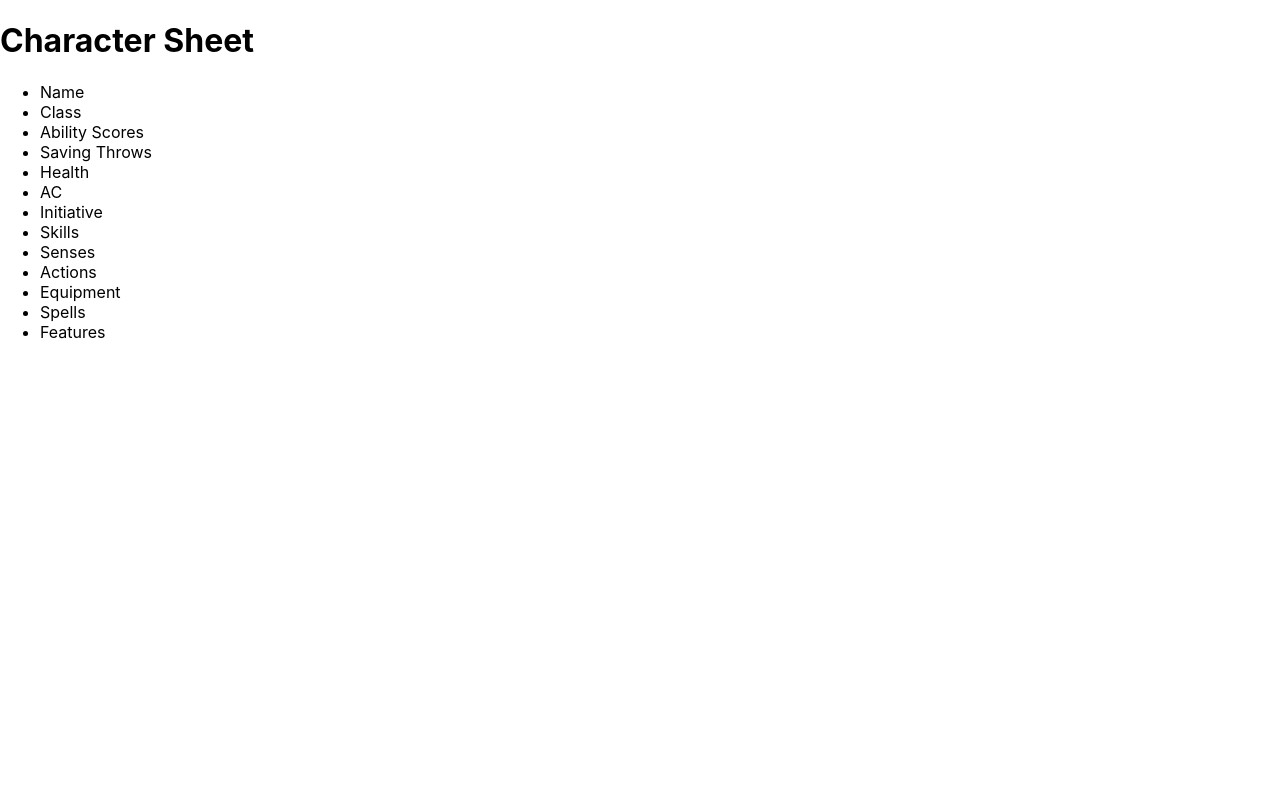
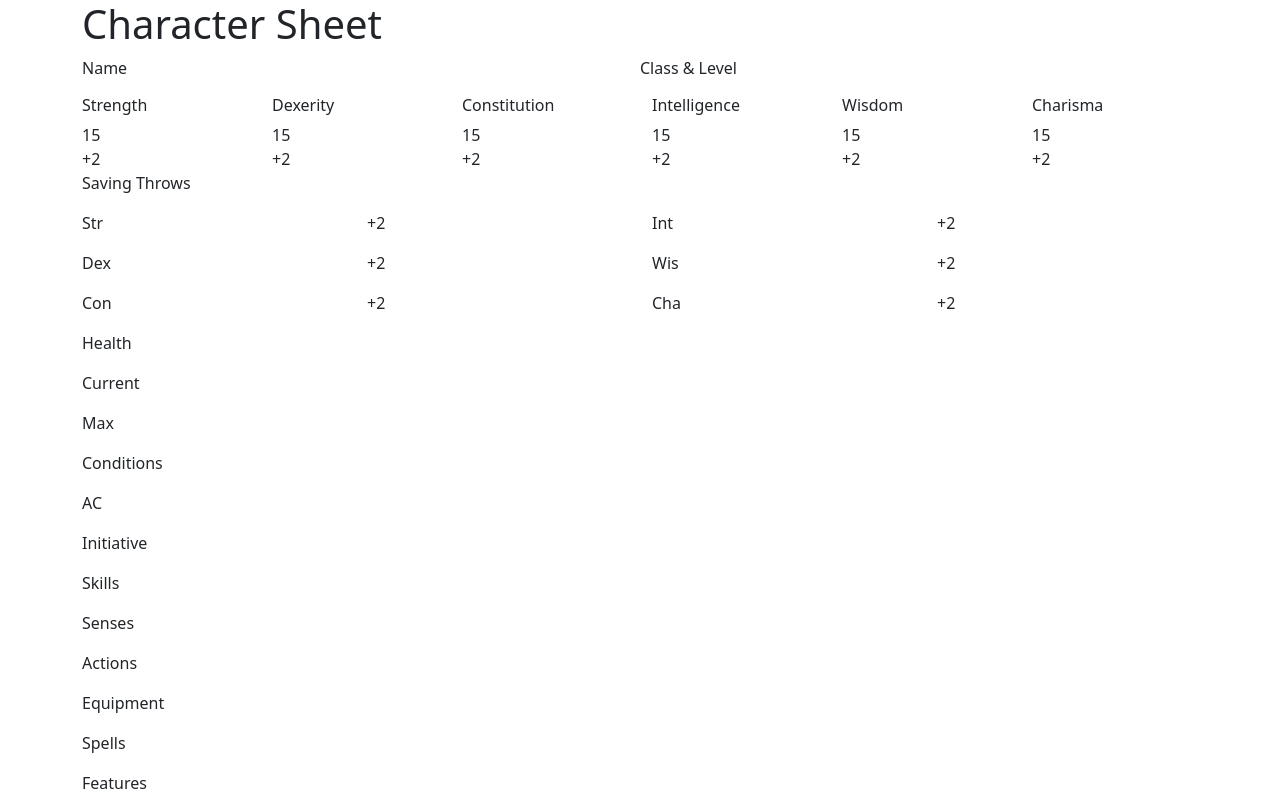
Before and after one commit to cslunetta/CharacterSheet, a React (Create React App) app in the folder CharacterSheet/client/: page /charactersheet in a window 1280 px wide. Built offline with nearby package versions, Linux system fonts and the light colour scheme.

Commit message:
created AbilityScore.js for ability score section of the character sheet

```diff
--- a/CharacterSheet/client/package.json
+++ b/CharacterSheet/client/package.json
@@ -6,11 +6,13 @@
     "@testing-library/jest-dom": "^5.12.0",
     "@testing-library/react": "^11.2.7",
     "@testing-library/user-event": "^12.8.3",
+    "bootstrap": "^5.0.1",
     "firebase": "^8.6.3",
     "react": "^17.0.2",
     "react-dom": "^17.0.2",
     "react-router-dom": "^5.2.0",
     "react-scripts": "4.0.3",
+    "reactstrap": "^8.9.0",
     "web-vitals": "^1.1.2"
   },
   "scripts": {
--- /dev/null
+++ b/CharacterSheet/client/src/components/characterSheet/AbilityScores.js
@@ -0,0 +1,88 @@
+import { Col, Row } from "reactstrap";
+
+export const AbilityScores = () => {
+    return (
+        <Row>
+            <Col>
+                <Row>
+                    <h6>Strength</h6>
+                </Row>
+                <Row>
+                    <Col>
+                        <span>15</span>
+                    </Col>
+                </Row>
+                <Row>
+                    <Col>
+                        <span>+2</span>
+                    </Col>
+                </Row>
+            </Col>
+            <Col>
+                <h6>Dexerity</h6>
+                <Row>
+                    <Col>
+                        <span>15</span>
+                    </Col>
+                </Row>
+                <Row>
+                    <Col>
+                        <span>+2</span>
+                    </Col>
+                </Row>
+            </Col>
+            <Col>
+                <h6>Constitution</h6>
+                <Row>
+                    <Col>
+                        <span>15</span>
+                    </Col>
+                </Row>
+                <Row>
+                    <Col>
+                        <span>+2</span>
+                    </Col>
+                </Row>
+            </Col>
+            <Col>
+                <h6>Intelligence</h6>
+                <Row>
+                    <Col>
+                        <span>15</span>
+                    </Col>
+                </Row>
+                <Row>
+                    <Col>
+                        <span>+2</span>
+                    </Col>
+                </Row>
+            </Col>
+            <Col>
+                <h6>Wisdom</h6>
+                <Row>
+                    <Col>
+                        <span>15</span>
+                    </Col>
+                </Row>
+                <Row>
+                    <Col>
+                        <span>+2</span>
+                    </Col>
+                </Row>
+            </Col>
+            <Col>
+                <h6>Charisma</h6>
+                <Row>
+                    <Col>
+                        <span>15</span>
+                    </Col>
+                </Row>
+                <Row>
+                    <Col>
+                        <span>+2</span>
+                    </Col>
+                </Row>
+            </Col>
+        </Row>
+    );
+};
--- a/CharacterSheet/client/src/components/characterSheet/CharacterSheet.js
+++ b/CharacterSheet/client/src/components/characterSheet/CharacterSheet.js
@@ -1,22 +1,96 @@
+import { Col, Container, Row } from "reactstrap";
+import { AbilityScores } from "./AbilityScores";
+
 export const CharacterSheet = () => {
     return (
-        <>
-            <h1>Character Sheet</h1>
-            <ul>
-                <li>Name</li>
-                <li>Class</li>
-                <li>Ability Scores</li>
-                <li>Saving Throws</li>
-                <li>Health</li>
-                <li>AC</li>
-                <li>Initiative</li>
-                <li>Skills</li>
-                <li>Senses</li>
-                <li>Actions</li>
-                <li>Equipment</li>
-                <li>Spells</li>
-                <li>Features</li>
-            </ul>
-        </>
+        <Container>
+            <Row>
+                <Col>
+                    <h1>Character Sheet</h1>
+                </Col>
+                <Row>
+                    <Col>
+                        <p>Name</p>
+                    </Col>
+                    <Col>
+                        <p>Class & Level</p>
+                    </Col>
+                </Row>
+            </Row>
+
+            <AbilityScores />
+
+            <p>Saving Throws</p>
+            <Row>
+                <Col>
+                    <Row>
+                        <Col>
+                            <p>Str</p>
+                        </Col>
+                        <Col>
+                            <p>+2</p>
+                        </Col>
+                    </Row>
+                    <Row>
+                        <Col>
+                            <p>Dex</p>
+                        </Col>
+                        <Col>
+                            <p>+2</p>
+                        </Col>
+                    </Row>
+                    <Row>
+                        <Col>
+                            <p>Con</p>
+                        </Col>
+                        <Col>
+                            <p>+2</p>
+                        </Col>
+                    </Row>
+                </Col>
+
+                <Col>
+                    <Row>
+                        <Col>
+                            <p>Int</p>
+                        </Col>
+                        <Col>
+                            <p>+2</p>
+                        </Col>
+                    </Row>
+                    <Row>
+                        <Col>
+                            <p>Wis</p>
+                        </Col>
+                        <Col>
+                            <p>+2</p>
+                        </Col>
+                    </Row>
+                    <Row>
+                        <Col>
+                            <p>Cha</p>
+                        </Col>
+                        <Col>
+                            <p>+2</p>
+                        </Col>
+                    </Row>
+                </Col>
+            </Row>
+
+            <p>Health</p>
+
+            <p>Current</p>
+            <p>Max</p>
+            <p>Conditions</p>
+
+            <p>AC</p>
+            <p>Initiative</p>
+            <p>Skills</p>
+            <p>Senses</p>
+            <p>Actions</p>
+            <p>Equipment</p>
+            <p>Spells</p>
+            <p>Features</p>
+        </Container>
     );
 };
--- a/CharacterSheet/client/src/index.js
+++ b/CharacterSheet/client/src/index.js
@@ -1,6 +1,7 @@
 import React from 'react';
 import ReactDOM from 'react-dom';
 import './index.css';
+import 'bootstrap/dist/css/bootstrap.min.css';
 import App from './App';
 import reportWebVitals from './reportWebVitals';
 
```
Also changed, not shown: 1 other file (tests, documents, lock files or other folders).
